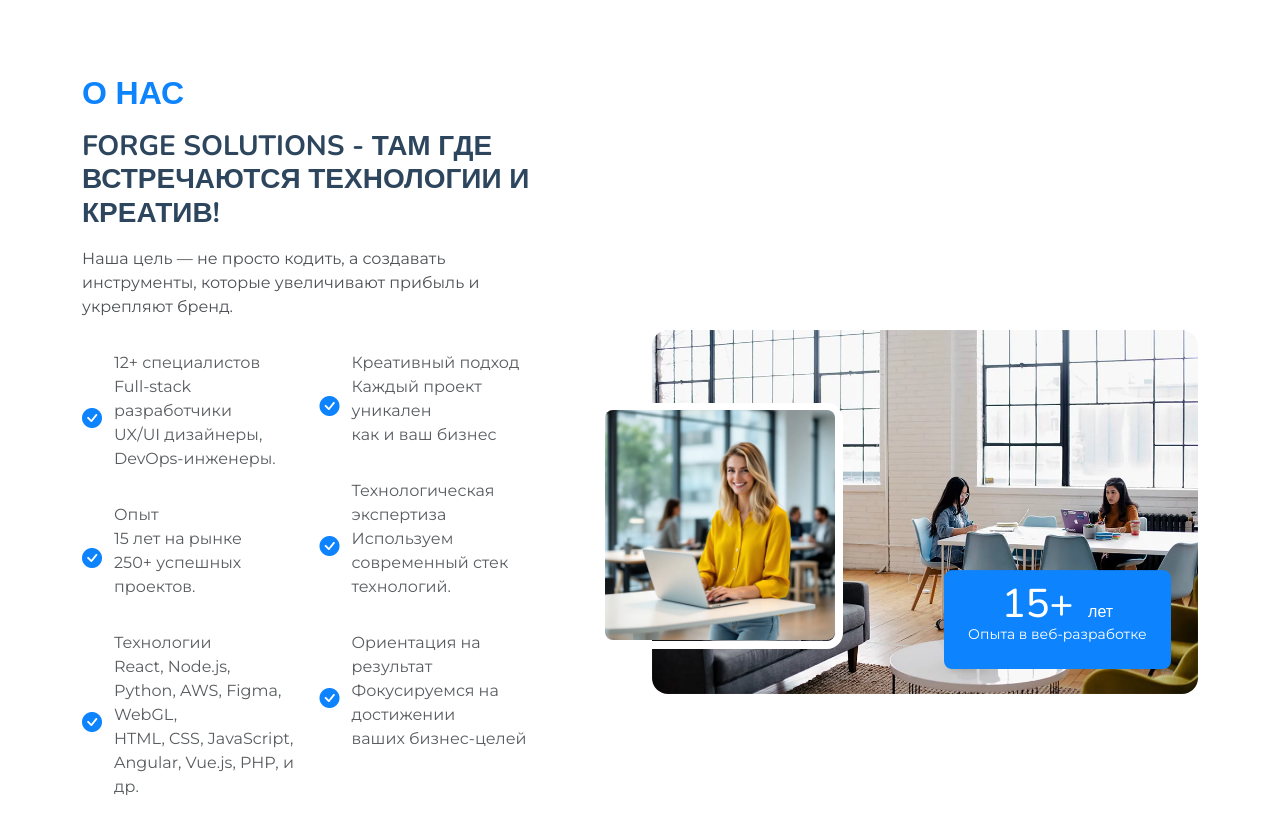
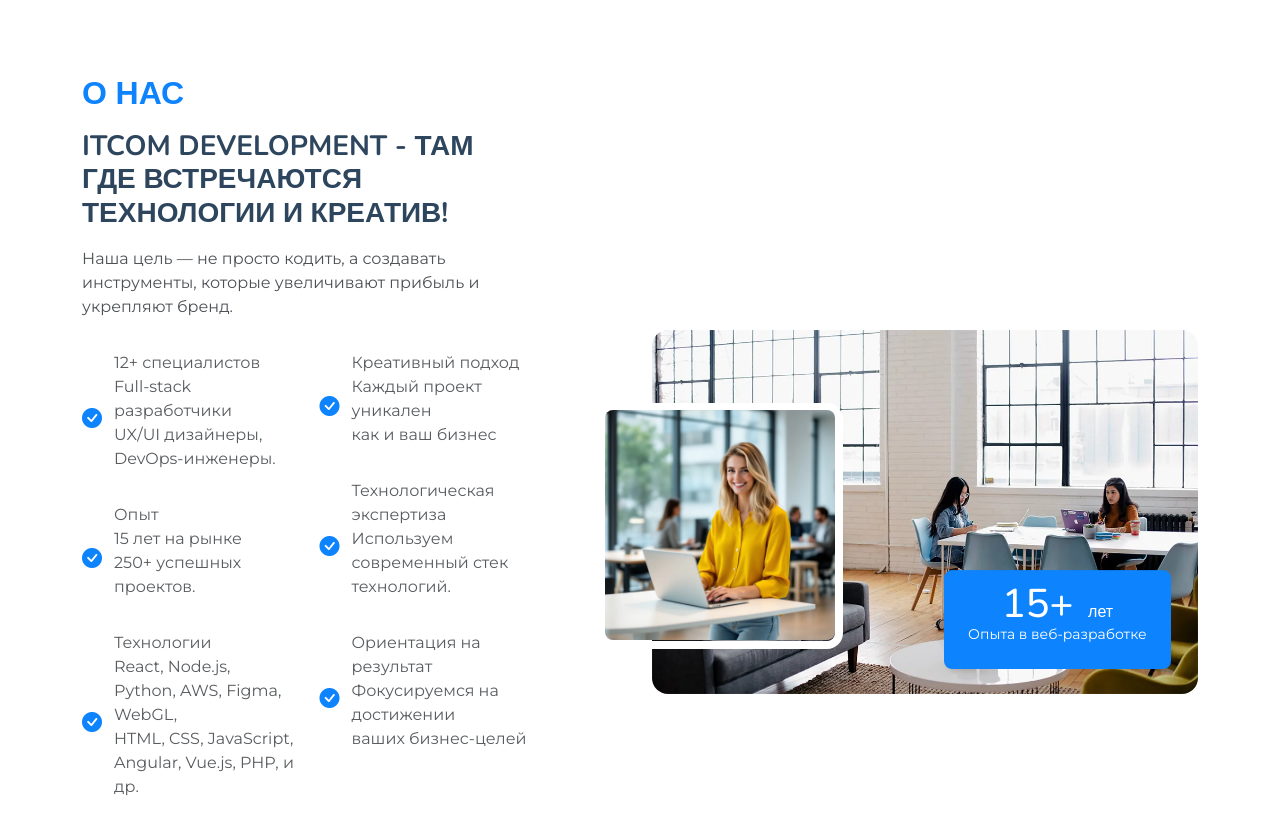
Before and after one commit to itcomdevops/it-agency, a website: page index.html in a window 1280 px wide. Shown: the part 1760-2596 px from the top of the page. Drawn offline with nearby package versions, Linux system fonts and the light colour scheme.

Commit message:
888888888888888888888888

```diff
--- a/index.html
+++ b/index.html
@@ -234,7 +234,7 @@
             <div class="col-xl-5" data-aos="fade-up" data-aos-delay="200">
               <h2 class="about-meta text-uppercase fw-bold">О НАС</h2>
               <h2 class="about-title text-uppercase">
-                Forge Solutions - там где встречаются технологии и креатив!
+                ITcom Development - там где встречаются технологии и креатив!
               </h2>
               <p class="about-description">
                 Наша цель — не просто кодить, а создавать
```
